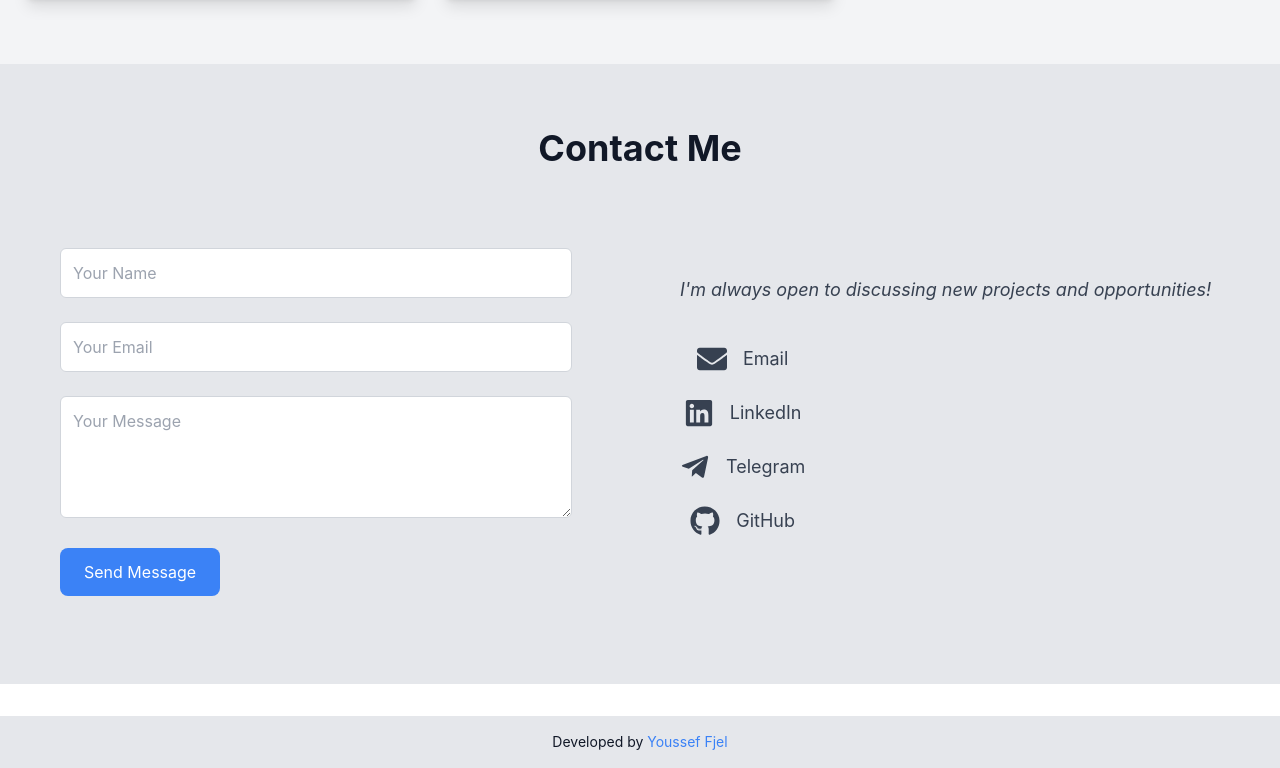
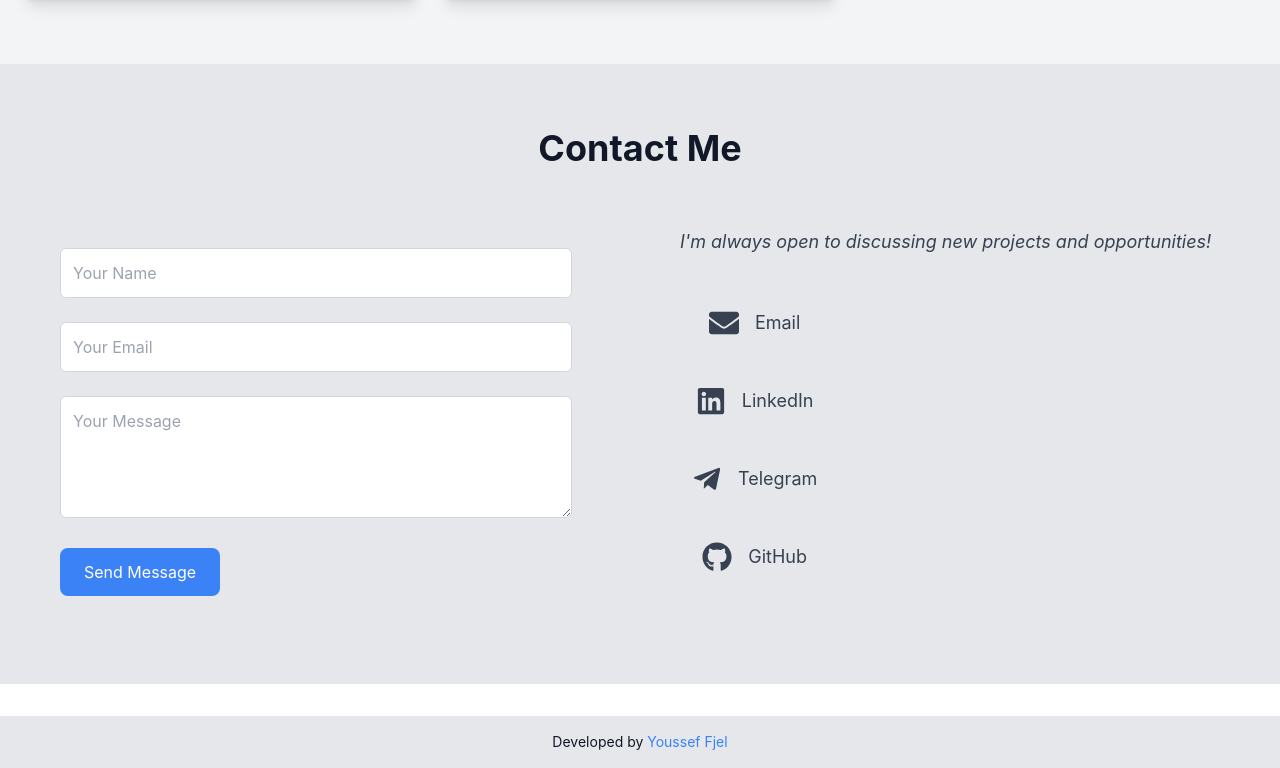
Before and after one commit to yousseffjel/portfolio, a React (Create React App) app: page / in a window 1280 px wide. Shown: the part 4704-5472 px from the top of the page. Built offline with nearby package versions, Linux system fonts and the light colour scheme.

Commit message:
Enhance the Contact Links with a Subtle Hover Background

```diff
--- a/src/components/Contact.jsx
+++ b/src/components/Contact.jsx
@@ -7,7 +7,7 @@ const ContactLink = ({ href, icon, label, color }) => (
     href={href}
     target="_blank"
     rel="noopener noreferrer"
-    className={`flex items-center justify-center text-lg text-gray-700 dark:text-gray-300 hover:text-${color} dark:hover:text-${color} transition duration-300 transform hover:scale-105`}
+    className={`flex items-center justify-center p-3 rounded-lg text-lg text-gray-700 dark:text-gray-300 hover:bg-gray-100 dark:hover:bg-gray-800 hover:text-${color} dark:hover:text-${color} transition duration-300 transform hover:scale-105`}
   >
     <span className="text-3xl mr-4">{icon}</span>
     <span>{label}</span>
```
